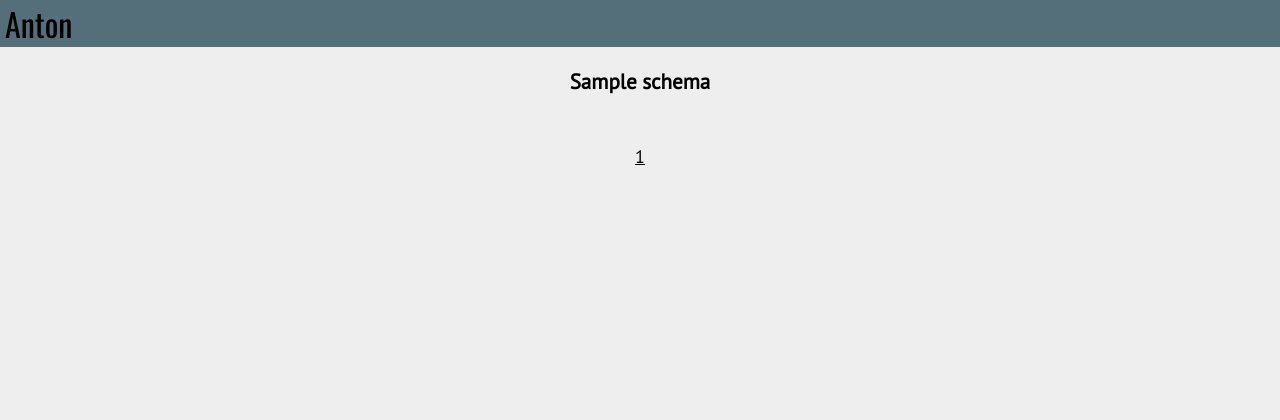
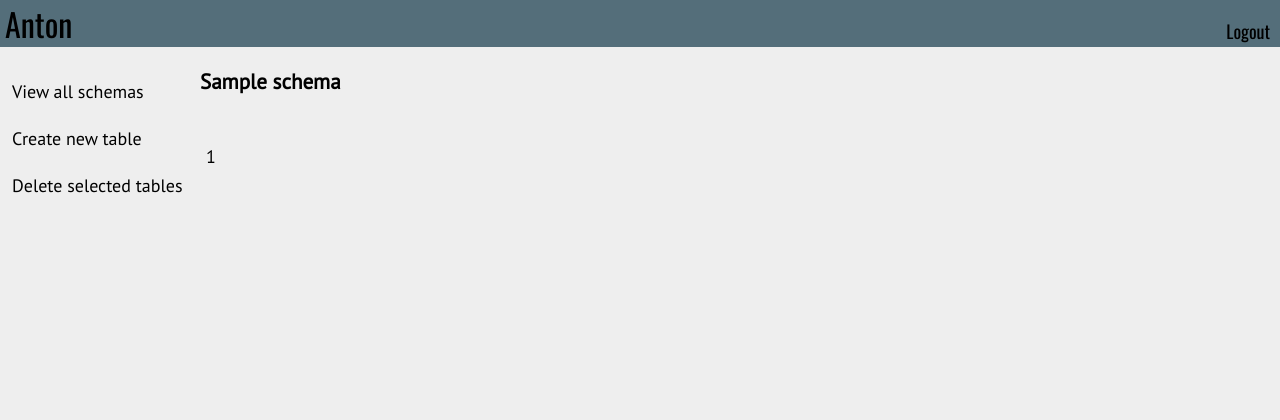
Before and after one commit to shubham1172/anton, a Flask app: template templates/schema.html in a window 1280 px wide. Shown: the top 420 px of the page. Run offline with Flask 2, Linux system fonts and the light colour scheme; the template is opened without the code that fills it: most values are stand-ins (such as "Sample title", 1, 10 or a date in 2020).

Commit message:
Logout option and vertical menu added

```diff
--- a/static/css/base.css
+++ b/static/css/base.css
@@ -24,6 +24,17 @@ header {
 		text-indent: 5px;
 	}
 
+header  p{
+	float: right;
+	font-size: 18px;
+	padding-right: 10px;
+	display: inline-block;
+}
+
+header a{
+	text-decoration: none;
+}
+
 footer {
   position: absolute;;
 	bottom: 0;
--- /dev/null
+++ b/static/css/model.css
@@ -0,0 +1,30 @@
+.schemas{
+	font-size: 22px;
+ }
+
+ a{
+	 text-decoration: none;
+ }
+
+ .vertical-menu {
+    float: left;
+    width: 200px;
+		display: inline-block;
+}
+
+.vertical-menu a {
+    background-color: #eee;
+    color: black;
+    display: block;
+    padding: 12px;
+    text-decoration: none;
+}
+
+.vertical-menu a:hover {
+    background-color: #ccc;
+}
+
+.vertical-menu a.active {
+    background-color: #4CAF50;
+    color: white;
+}
--- a/static/css/styles.css
+++ /dev/null
@@ -1,10 +0,0 @@
-table {
-	width: auto;
-    margin-left: auto;
-    margin-right: auto;
-}
-
-.schemas{
-	align= center;
-	font-size: 22px;
- }
--- a/templates/base.html
+++ b/templates/base.html
@@ -10,6 +10,7 @@
   <body>
     <header>
       Anton
+      <p><a href = "{{ url_for('routes.logout')}}">Logout</a></p>
     </header>
     <div class="content">
       {% block content %}{% endblock %}
--- a/templates/schema.html
+++ b/templates/schema.html
@@ -2,11 +2,17 @@
 {% block title %}{{schema}}{% endblock %}
 {% block head %}
 	{{ super() }}
-	<link href= "{{ url_for('static', filename='css/styles.css') }}" rel="stylesheet" />
+	<link href= "{{ url_for('static', filename='css/model.css') }}" rel="stylesheet" />
 {% endblock %}
 {% block content %}
+
+<div class="vertical-menu">
+	 <a href="/model">View all schemas</a>
+	 <a href="#">Create new table</a>
+	 <a href="#">Delete selected tables</a>
+</div>
+
 <div class="tables">
-	<center>
 		<h3>{{schema}}</h3><br/>
     {{message}}
 		<table cellspacing="5px">
@@ -14,6 +20,5 @@
 				<tr><td><a href = "{{ url_for('routes.table', schema = schema, table = table[0])}}">{{ table[0] }}</a></td></tr>
 				{% endfor %}
 		</table>
-	</center>
 </div>
 {% endblock %}
```
Also changed, not shown: static/css/index.css (+6 -4 lines), static/home.html (deleted, +0 -53 lines), templates/model.html (+9 -3 lines), templates/table.html (+5 -3 lines).
